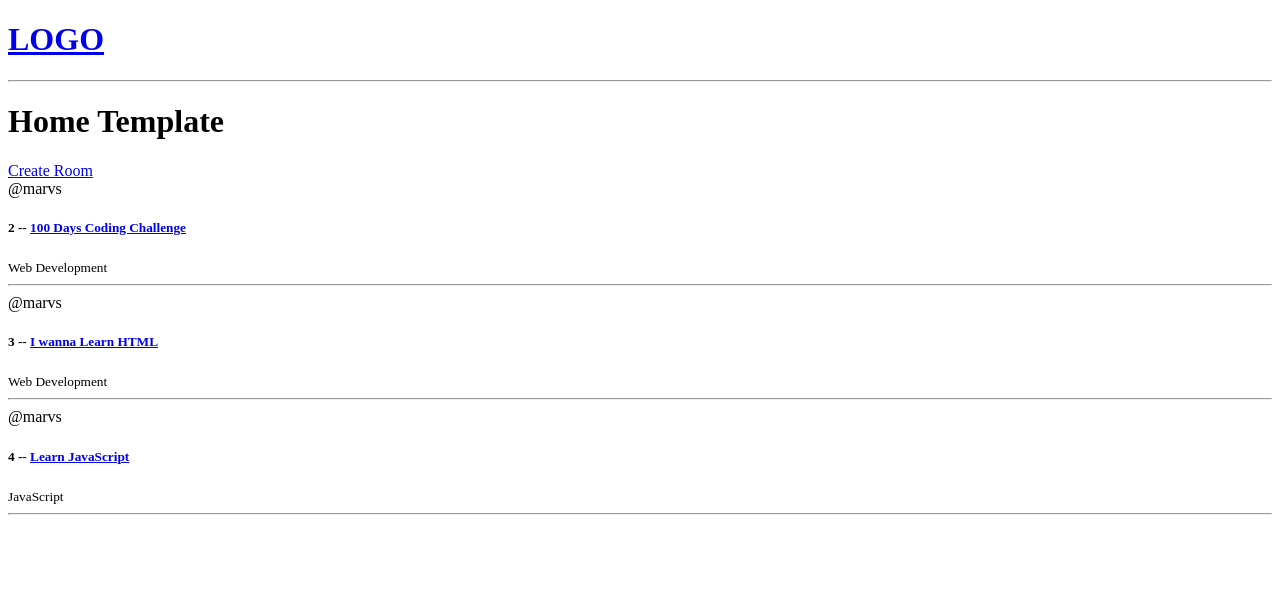
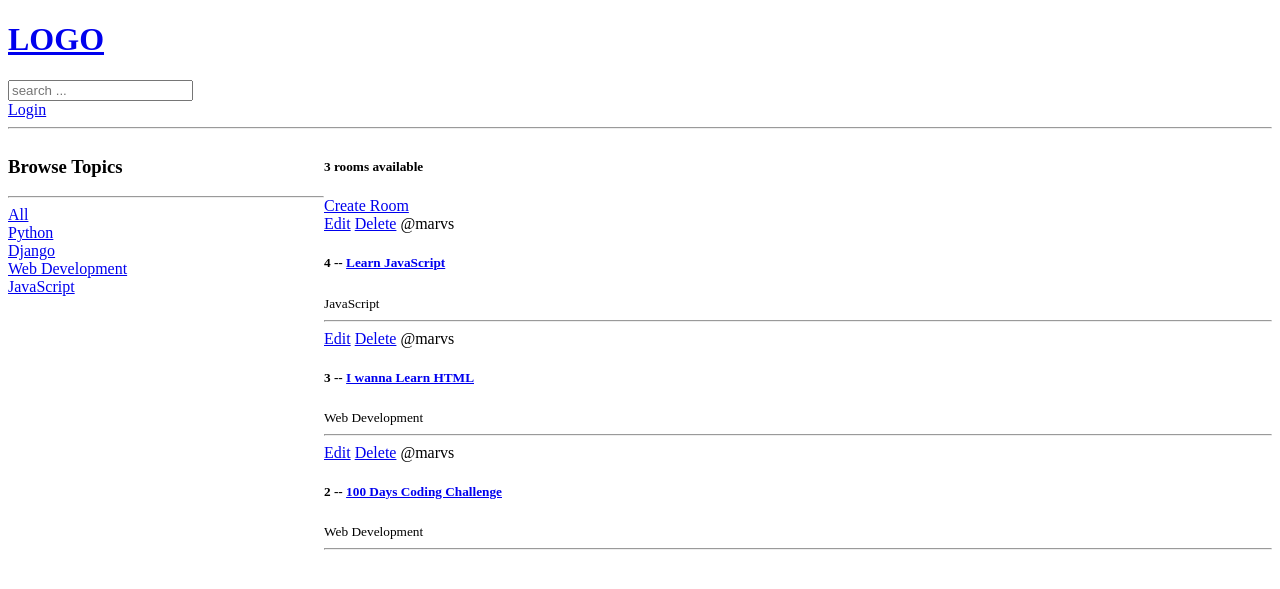
Before and after one commit to marviquint/studyhub, a Django app: page / in a window 1280 px wide. Shown: the top 589 px of the page. Run offline with Django 4.2, Linux system fonts and the light colour scheme; data comes from the database, SQL or seed files in the repository; both versions use the stored data as it was after the commit.

Commit message:
added sidebar, search, login, logout, create, update, delete

```diff
--- a/base/models.py
+++ b/base/models.py
@@ -18,6 +18,9 @@ class Room(models.Model):
     updated = models.DateTimeField(auto_now=True)
     created = models.DateTimeField(auto_now_add=True)
 
+    class Meta:
+        ordering = ['-updated', '-created']
+
     def __str__(self):
         return self.name
 
--- a/base/templates/base/home.html
+++ b/base/templates/base/home.html
@@ -2,13 +2,39 @@
 {% extends 'main.html' %}
 
 {% block content %}
-    <h1>Home Template</h1>
+    <style>
+        .home-container{
+            display:grid;
+            grid-template-columns: 1fr 3fr;
+        }
+    </style>
+    <div class="home-container">
 
-    <div>
+        <div>
+            <h3>Browse Topics</h3>
+            <hr>
+
+            <div>
+                <a href="{% url 'home' %}">All</a>
+            </div>
+
+            {% for topic in topics  %}
+                <div>
+                    <a href="{% url 'home' %}?q={{topic.name}}">{{topic.name}}</a>
+
+                </div>
+            {% endfor %}
+        </div>
+
+        <div>
+        <h5> {{room_count}} rooms available</h5>
+
         <a href="{% url 'create-room' %}">Create Room</a>
         <div>
             {% for room in rooms %}
                 <div>
+                    <a href="{% url 'update-room' room.id %}">Edit</a>
+                    <a href="{% url 'delete-room' room.id %}">Delete</a>
                     <span>@{{room.host.username}}</span>
                     <h5>{{ room.id }} -- <a href="{% url 'room' room.id %}">{{room.name}}</a></h5>
                     <small> {{room.topic.name}} </small>
@@ -16,6 +42,7 @@
                 </div>
             {% endfor %}
         </div>
+        </div>
     </div>
 
 {% endblock content %}
--- a/base/templates/base/room_form.html
+++ b/base/templates/base/room_form.html
@@ -4,6 +4,7 @@
 {% block content %}
     <form method="POST" action="">
         {% csrf_token %}
+        {{form.as_p}}
         <input type="submit" value="Submit" />
     </form>
 {% endblock content %}
--- a/base/urls.py
+++ b/base/urls.py
@@ -2,8 +2,12 @@ from django.urls import path
 from . import views
 
 urlpatterns = [
+    path('login/', views.loginPage, name="login"),
+    path('logout/', views.logoutUser, name="logout"),
     path('', views.home, name='home'),
     path('room/<str:pk>/', views.room, name='room'),
     #path('logout/', views.logout, name='logout'),
     path('create-room/', views.createRoom, name='create-room'),
+    path('update-room/<str:pk>/', views.updateRoom, name='update-room'),
+    path('delete-room/<str:pk>/', views.deleteRoom, name='delete-room'),
 ]
--- a/base/views.py
+++ b/base/views.py
@@ -1,5 +1,9 @@
-from django.shortcuts import render
-from .models import Room
+from django.shortcuts import render, redirect
+from django.contrib import messages
+from django.db.models import Q
+from .models import Room, Topic, User
+from django.contrib.auth import authenticate, login, logout
+from .forms import RoomForm
 
 # Create your views here.
 
@@ -9,9 +13,46 @@ from .models import Room
     {'id':3, 'name': 'Room 3',},
 ]"""
 
+def loginPage(request):
+
+    if request.method == 'POST':
+        username = request.POST.get('username')
+        password = request.POST.get('password')
+
+        try:
+            user = User.objects.get(username=username)
+        except:
+            messages.error(request, 'User Does not Exists!')
+
+        user = authenticate(request, username=username, password=password)
+
+        if user is not None:
+            login(request, user)
+            return redirect('home')
+        else:
+            messages.error(request, 'Username or Password Does not Exists!')
+
+
+    context = {}
+    return render(request, 'base/login_register.html', context)
+
+def logoutUser(request):
+    logout(request)
+    return redirect('home')
+
 def home(request):
-    rooms = Room.objects.all()
-    context = {'rooms': rooms}
+    q = request.GET.get('q') if request.GET.get('q') != None else ''
+
+    rooms = Room.objects.filter(
+        Q(topic__name__icontains=q) |
+        Q(name__icontains=q) |
+        Q(description__icontains=q)
+        )
+
+    topics = Topic.objects.all()
+    room_count = rooms.count()
+
+    context = {'rooms': rooms, 'topics': topics, 'room_count': room_count}
     return render(request, 'base/home.html', context)
 
 def room(request, pk):
@@ -20,5 +61,32 @@ def room(request, pk):
     return render(request, 'base/room.html', context)
 
 def createRoom(request):
-    context = {}
+    form = RoomForm()
+    if request.method == 'POST':
+        form = RoomForm(request.POST)
+        if form.is_valid():
+            form.save()
+            return redirect('home')
+
+    context = {'form': form}
     return render(request, 'base/room_form.html', context)
+
+def updateRoom(request, pk):
+    room = Room.objects.get(id=pk)
+    form = RoomForm(instance = room)
+
+    if request.method == 'POST':
+        form = RoomForm(request.POST, instance=room)
+        if form.is_valid():
+            form.save()
+            return redirect('home')
+
+    context = {'form': form}
+    return render(request, 'base/room_form.html', context)
+
+def deleteRoom(request, pk):
+    room = Room.objects.get(id=pk)
+    if request.method == 'POST':
+        room.delete()
+        return redirect('home')
+    return render(request, 'base/delete.html', {'obj': room})
--- a/templates/main.html
+++ b/templates/main.html
@@ -11,6 +11,14 @@
 
     {% include 'navbar.html' %}
 
+    {% if messages %}
+        <ul class="messages">
+            {% for message in messages %}
+                <li>{{ message }}</li>
+            {% endfor %}
+        </ul>
+    {% endif %}
+
     {% block content %}
 
     {% endblock content %}
--- a/templates/navbar.html
+++ b/templates/navbar.html
@@ -2,4 +2,20 @@
     <h1>LOGO</h1>
 </a>
 
+<form method="GET" action="{% url 'home' %}">
+    <input type="text" name="q" placeholder="search ..." />
+</form>
+
+{% if request.user.is_authenticated %}
+    <a href="{% url 'logout' %}">
+        Logout
+    </a>
+{% else %}
+    <a href="{% url 'login' %}">
+        Login
+    </a>
+{% endif %}
+
+
+
 <hr>
```
Also changed, not shown: base/forms.py (added, +7 -0 lines), base/templates/base/delete.html (added, +11 -0 lines), base/templates/base/login_register.html (added, +20 -0 lines), db.sqlite3.
